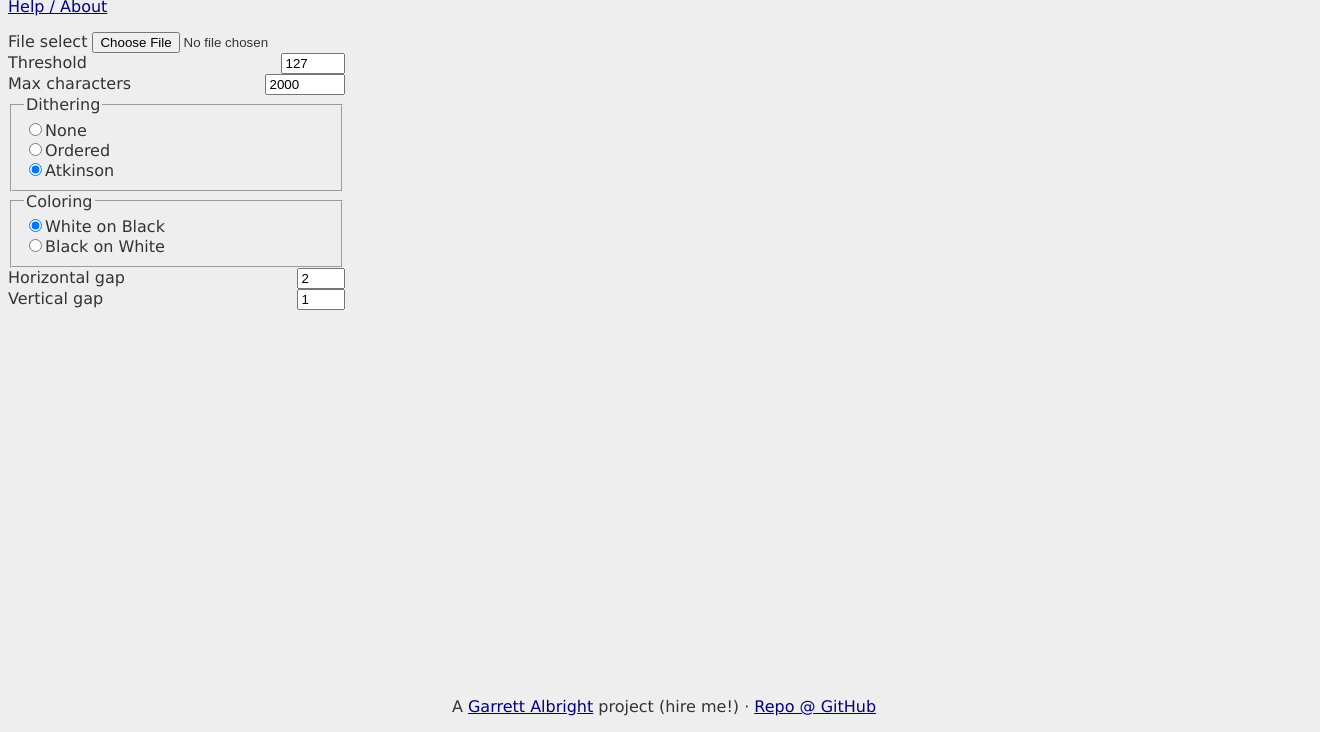
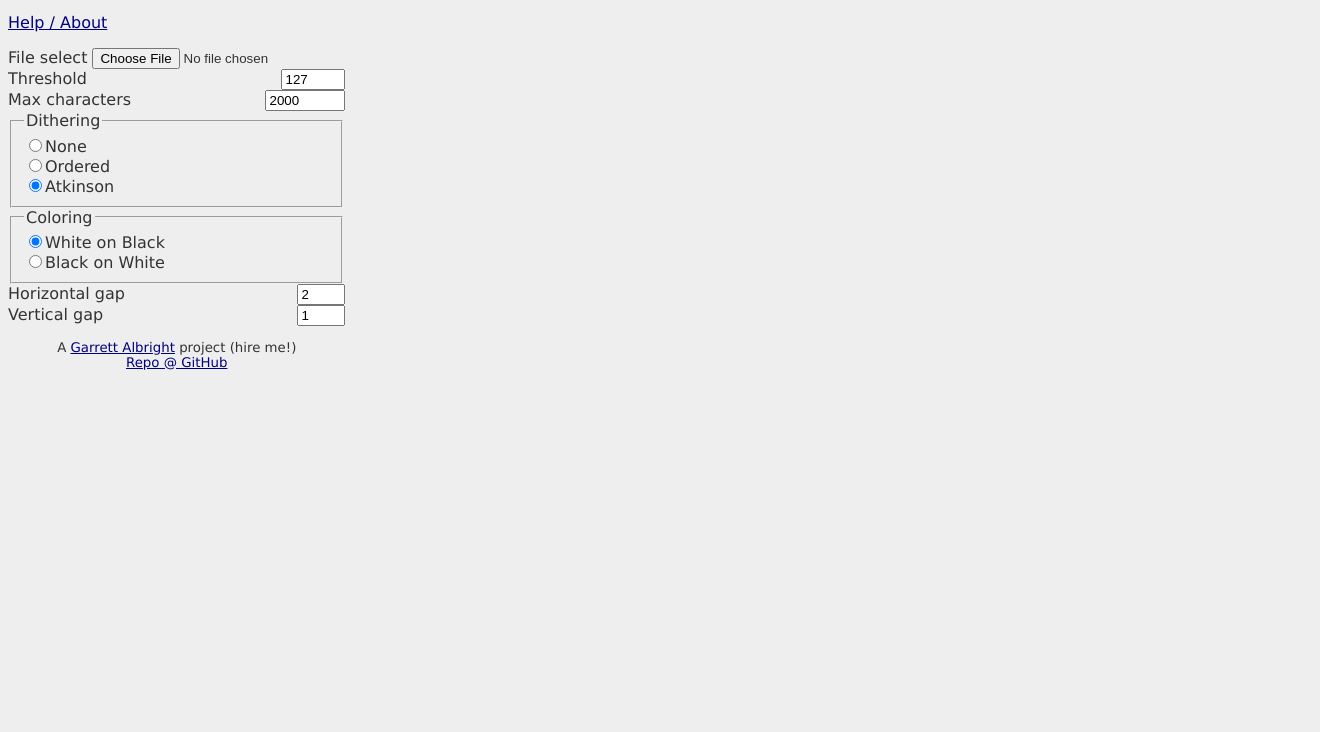
Before and after one commit to GarrettAlbright/DotArt, a plain HTML site: page index.html in a window 1280 px wide. Shown: the part 68-800 px from the top of the page, 1320 px wide, since content can reach past the window. Drawn offline with Linux system fonts and the light colour scheme.

Commit message:
Some tweaks for a better mobile design

```diff
--- a/dotart.css
+++ b/dotart.css
@@ -38,6 +38,7 @@ form input[type=number] {
 #result {
   /* Hide until a result has been loaded into it */
   display: none;
+  overflow: auto;
 }
 
 #result > pre {
@@ -47,6 +48,7 @@ form input[type=number] {
   font-size: small;
   padding: 1rem;
   line-height: 1.375;
+  overflow: auto;
 }
 
 #result.bonw,
@@ -65,11 +67,9 @@ form input[type=number] {
 }
 
 footer {
-  position: absolute;
-  bottom: 0;
-  padding: 1em;
+  padding: 0 1em;
   text-align: center;
-  width: 100%;
+  font-size: smaller;
 }
 
 aside {
@@ -105,7 +105,7 @@ aside #modal-close {
 
 #modal-open {
   display: block;
-  margin-bottom: 1em;
+  margin: 1em 0;
 }
 
 @media screen and (min-width: 640px) {
--- a/index.html
+++ b/index.html
@@ -30,14 +30,13 @@
         </fieldset>
         <label>Horizontal gap<input type="number" min="0" max="9" name="horiz-gap" value="2" size="1" /></label>
         <label>Vertical gap<input type="number" min="0" max="9" name="vert-gap" value="1" size="1" /></label>
-
+        <footer><p>A <a href="https://albright.pro/">Garrett Albright</a> project (hire me!)<br /><a href="https://github.com/GarrettAlbright/DotArt">Repo @ GitHub</a></p></footer>
       </form>
   <!--     <canvas id="canvas"></canvas> -->
       <div id="result">
         <pre></pre>
         <input type="button" id="copy-to-clip" value="Copy to clipboard" />
       </div>
-      <footer>A <a href="https://albright.pro/">Garrett Albright</a> project (hire me!) &middot; <a href="https://github.com/GarrettAlbright/DotArt">Repo @ GitHub</a></footer>
     </main>
     <aside id="about-modal" class="closed">
       <div id="modal-close">Close</div>
```
